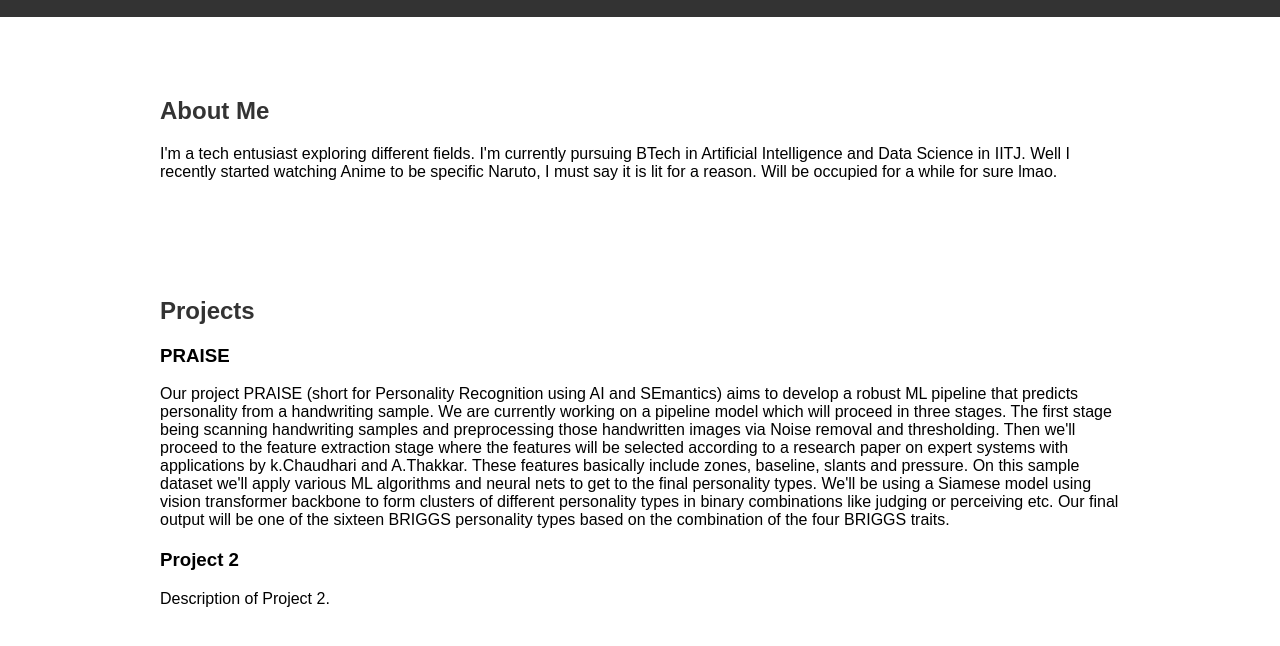
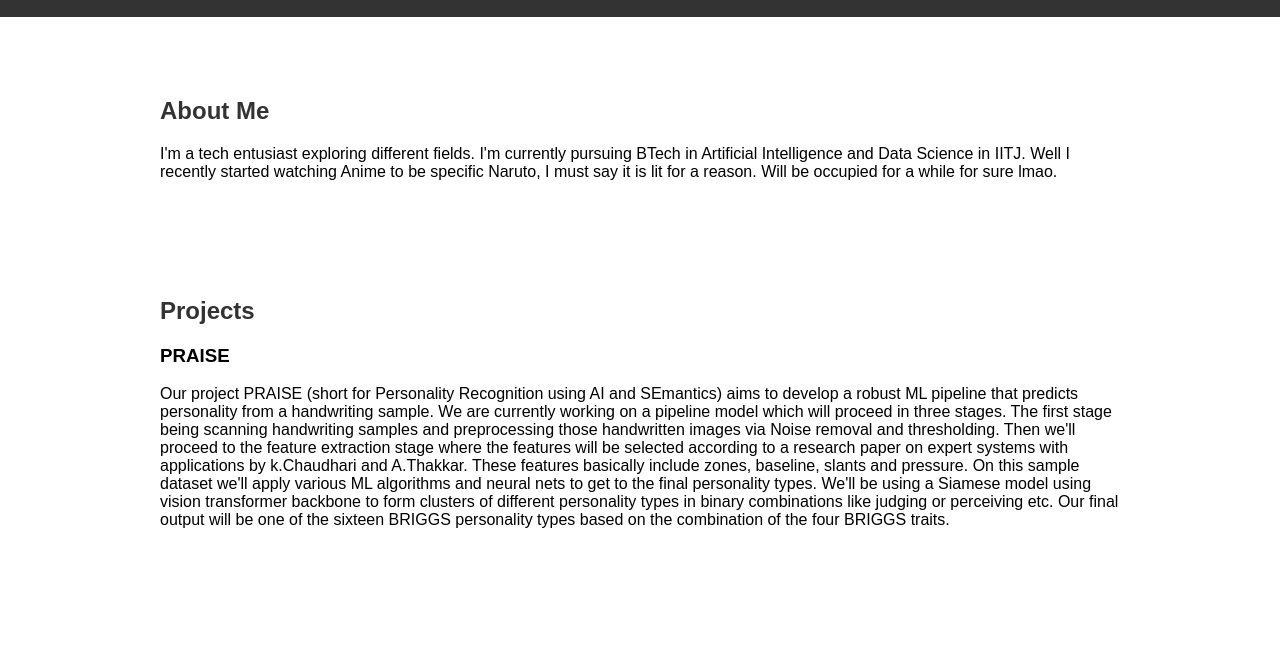
Before and after one commit to legend4137/my_portfolio.github.io, a plain HTML site: page index.html in a window 1280 px wide. Shown: the part 150-796 px from the top of the page. Drawn offline with Linux system fonts and the light colour scheme.

Commit message:
Deleated some unwanted stuff

```diff
--- a/index.html
+++ b/index.html
@@ -38,11 +38,6 @@
                     vision transformer backbone to form clusters of different personality types in binary combinations like judging or perceiving etc. Our
                     final output will be one of the sixteen BRIGGS personality types based on the combination of the four BRIGGS traits.</p>
             </div>
-            <div class="project">
-                <h3>Project 2</h3>
-                <p>Description of Project 2.</p>
-            </div>
-            <!-- Add more project entries as needed -->
         </div>
     </section>
 
@@ -55,7 +50,6 @@
                 <li>JavaScript</li>
                 <li>C / C++</li>
                 <li>Python</li>
-                <!-- Add more skills as needed -->
             </ul>
         </div>
     </section>
```
